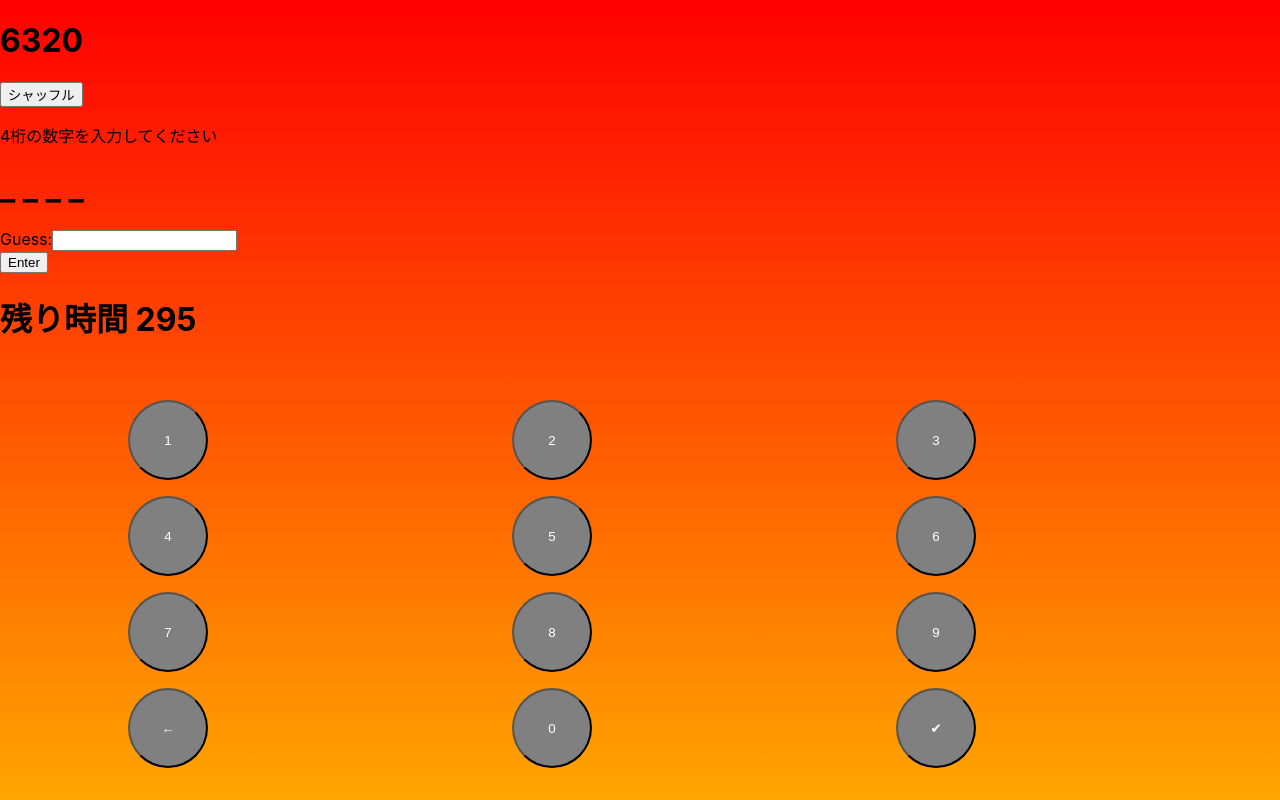
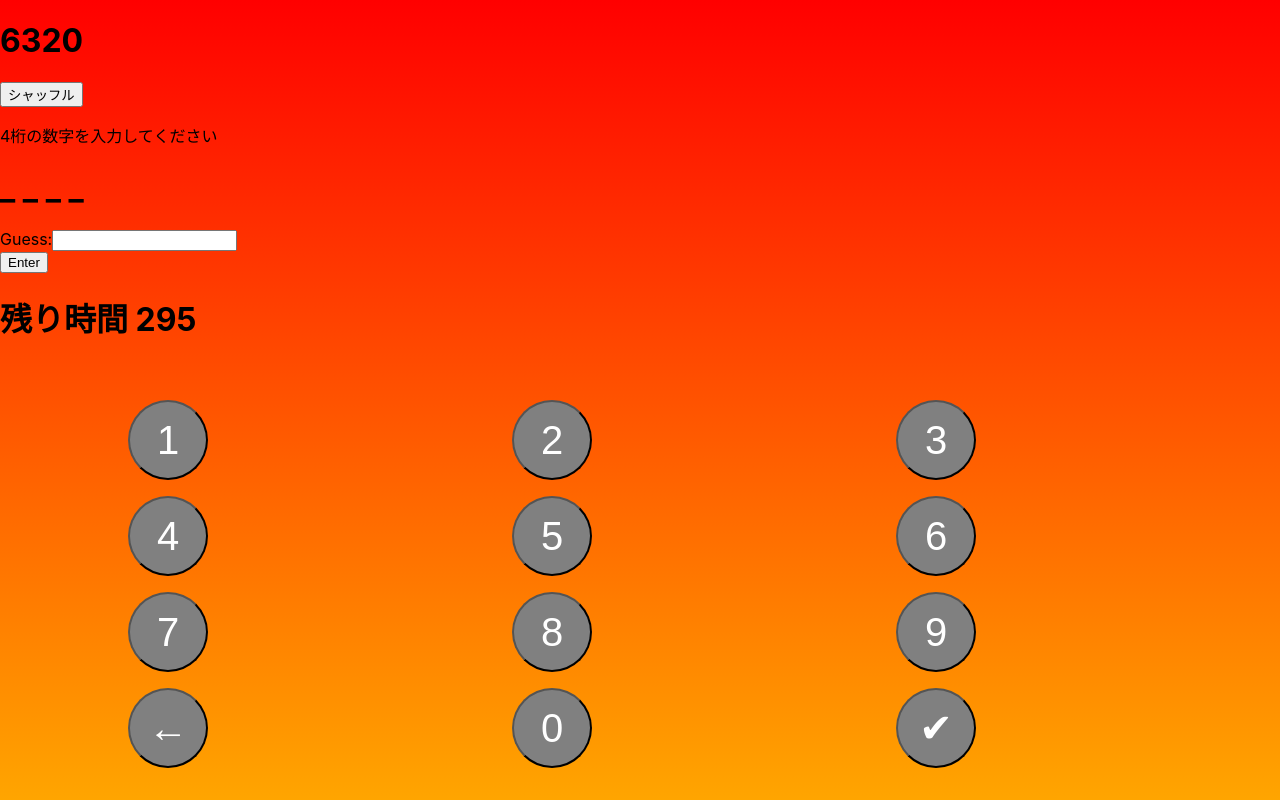
Before and after one commit to sunoco262/21_1021_test, a React (Create React App) app: page / in a window 1280 px wide. Built offline with nearby package versions, Linux system fonts and the light colour scheme.

Commit message:
guiボタンの文字の大きさを変更

```diff
--- a/src/InputButton.js
+++ b/src/InputButton.js
@@ -14,7 +14,8 @@ class InputButton extends Component {
       left: this.x + "vw",
       borderRadius: "5vh",
       color: "white",
-      textAlign: "center"
+      textAlign: "center",
+      fontSize:"5vh",
     };
   }
   render() {
```
